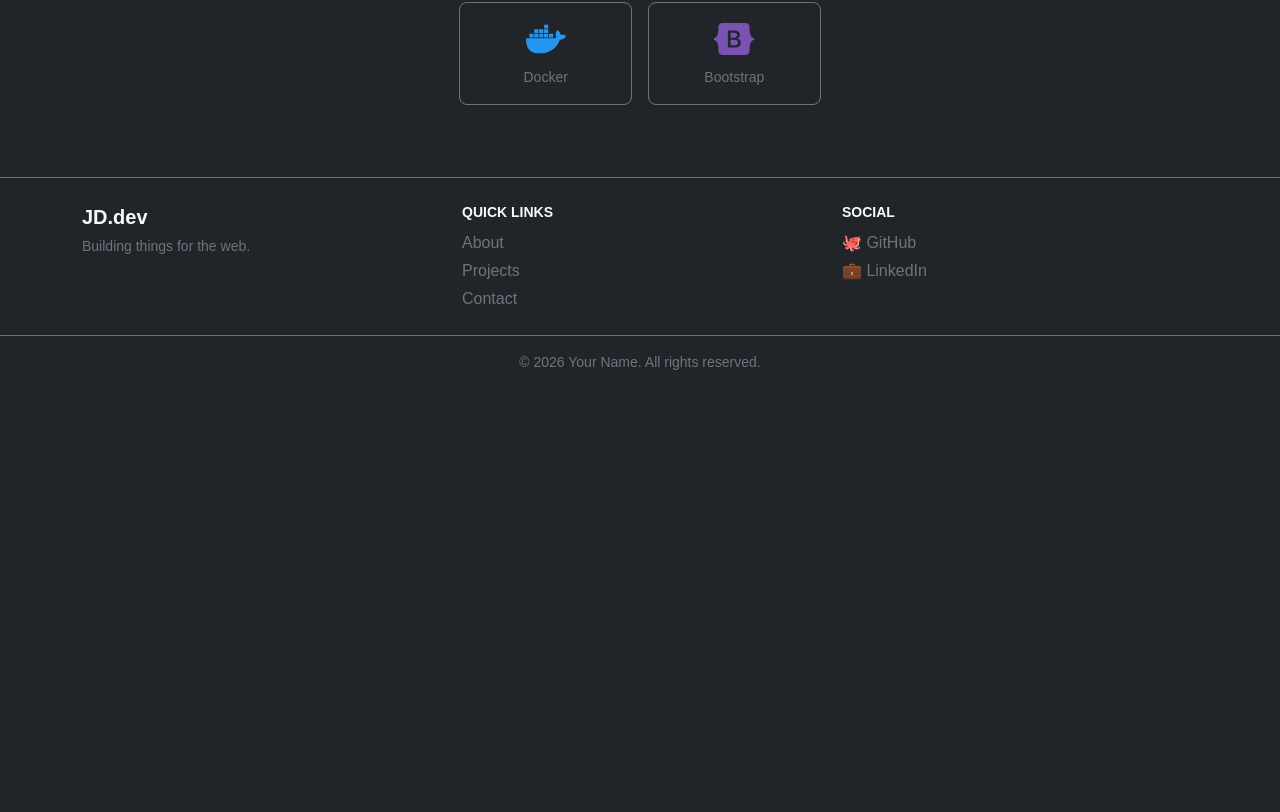
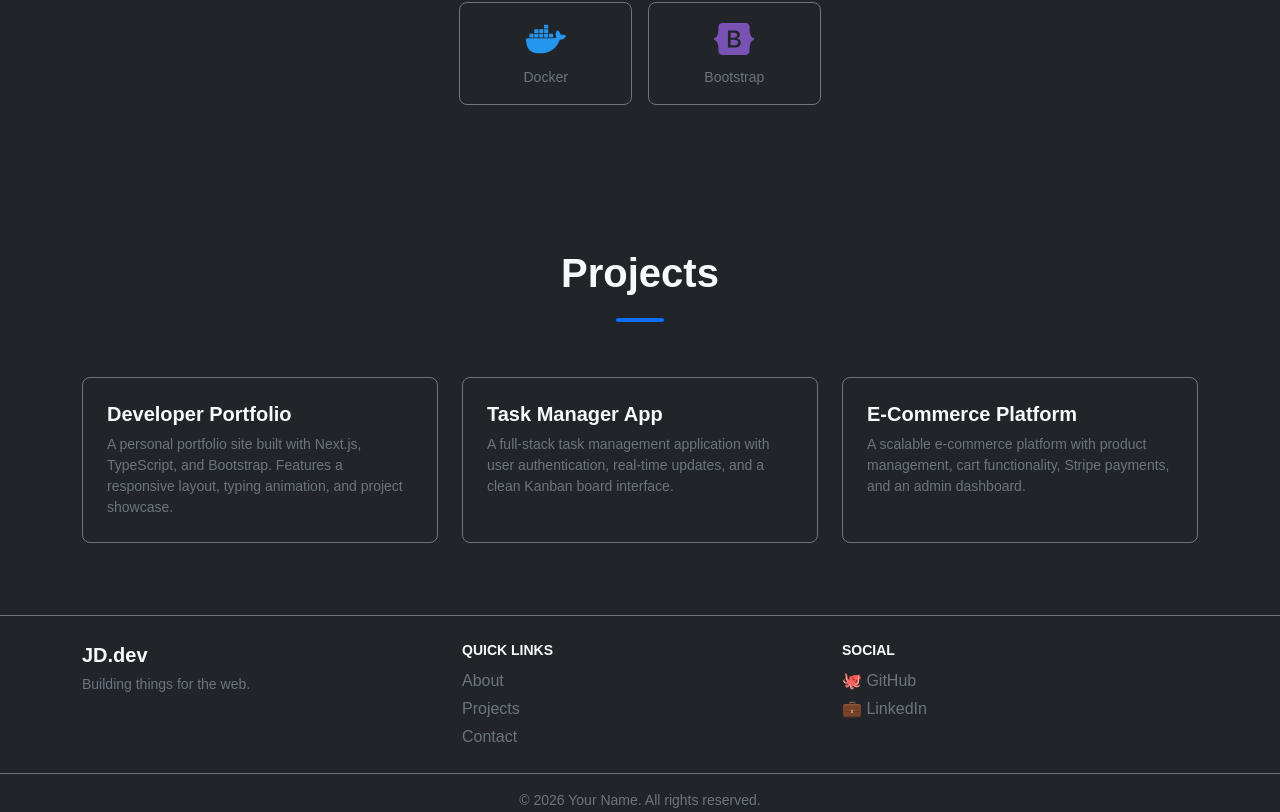
Before and after one commit to siddrashx102/dev-portfolio, a Next.js app: page / in a window 1280 px wide. Shown: the part 1846-2658 px from the top of the page. Before the commit the page ends 2235 px from the top, so only its background shows below. Built offline with nearby package versions, Linux system fonts and the light colour scheme.

Commit message:
feat(scrim-9): build responsive Projects grid layout

```diff
--- /dev/null
+++ b/app/components/Projects.tsx
@@ -0,0 +1,30 @@
+import { projects } from "../data/projects";
+
+export default function Projects() {
+    return (
+        <section id="projects" className="py-5">
+            <div className="container py-4">
+                {/* Section heading */}
+                <div className="mb-5 text-center">
+                    <h2 className="display-6 fw-bold text-light">Projects</h2>
+                    <span
+                        className="d-inline-block mt-2 rounded"
+                        style={{ width: "48px", height: "4px", background: "var(--bs-primary)" }}
+                    />
+                </div>
+
+                {/* Projects grid */}
+                <div className="row g-4">
+                    {projects.map((project) => (
+                        <div key={project.slug} className="col-md-6 col-lg-4">
+                            <div className="border border-secondary rounded-3 p-4 h-100">
+                                <h3 className="h5 fw-semibold text-light mb-2">{project.title}</h3>
+                                <p className="text-secondary small mb-0">{project.description}</p>
+                            </div>
+                        </div>
+                    ))}
+                </div>
+            </div>
+        </section>
+    );
+}
--- /dev/null
+++ b/app/data/projects.ts
@@ -0,0 +1,41 @@
+export interface Project {
+    slug: string;
+    title: string;
+    description: string;
+    tags: string[];
+    imageUrl: string;
+    liveUrl?: string;
+    repoUrl?: string;
+}
+
+export const projects: Project[] = [
+    {
+        slug: "portfolio-site",
+        title: "Developer Portfolio",
+        description:
+            "A personal portfolio site built with Next.js, TypeScript, and Bootstrap. Features a responsive layout, typing animation, and project showcase.",
+        tags: ["Next.js", "TypeScript", "Bootstrap"],
+        imageUrl: "https://placehold.co/600x400",
+        liveUrl: "https://example.com",
+        repoUrl: "https://github.com",
+    },
+    {
+        slug: "task-manager-app",
+        title: "Task Manager App",
+        description:
+            "A full-stack task management application with user authentication, real-time updates, and a clean Kanban board interface.",
+        tags: ["React", "Node.js", "PostgreSQL"],
+        imageUrl: "https://placehold.co/600x400",
+        liveUrl: "https://example.com",
+        repoUrl: "https://github.com",
+    },
+    {
+        slug: "ecommerce-platform",
+        title: "E-Commerce Platform",
+        description:
+            "A scalable e-commerce platform with product management, cart functionality, Stripe payments, and an admin dashboard.",
+        tags: ["Next.js", "TypeScript", "Stripe"],
+        imageUrl: "https://placehold.co/600x400",
+        repoUrl: "https://github.com",
+    },
+];
--- a/app/page.tsx
+++ b/app/page.tsx
@@ -1,6 +1,7 @@
 import Hero from "./components/Hero";
 import About from "./components/About";
 import Skills from "./components/Skills";
+import Projects from "./components/Projects";
 
 export default function Home() {
   return (
@@ -8,6 +9,7 @@ export default function Home() {
       <Hero />
       <About />
       <Skills />
+      <Projects />
     </>
   );
 }
```
